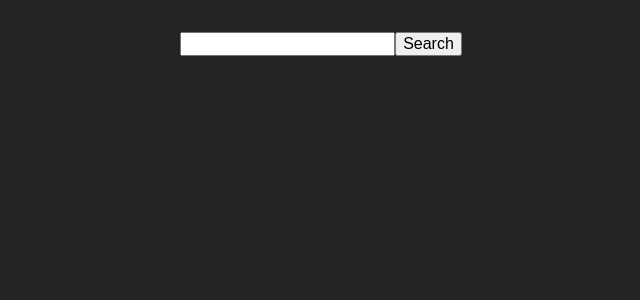
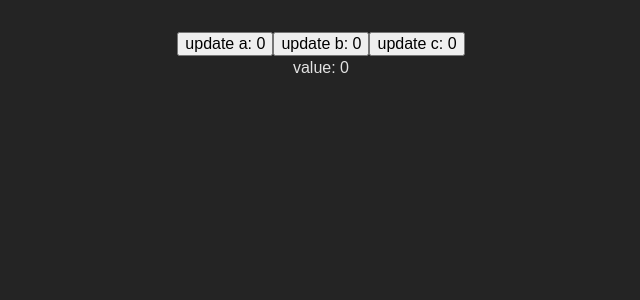
Before and after one commit to IhorDid/goit-react, a React (Vite) app: page / in a window 1280 px wide. Shown: the top 300 px of the page, without its empty margins (319-959 px from the left). Built offline with nearby package versions, Linux system fonts and the light colour scheme.

Commit message:
any useMemo

```diff
--- a/src/App.jsx
+++ b/src/App.jsx
@@ -1,12 +1,12 @@
-import { useState, useEffect, useId } from "react";
+import { useState, useEffect, useId, useMemo } from "react";
 import reactLogo from "./assets/react.svg";
 import viteLogo from "/vite.svg";
 import { Formik, Form, Field } from "formik";
 import axios from "axios";
 
 import "./App.css";
-import Seachbox from "./Seachbox";
-import Articles from "./Articles";
+// import Seachbox from "./Seachbox";
+// import Articles from "./Articles";
 
 // function App() {
 //   const handleClick = (evt) => {
@@ -517,53 +517,100 @@ import Articles from "./Articles";
 //   );
 // };
 
-const App = () => {
-  // const [article, setArticle] = useState([]);
-  // const [loading, setLoading] = useState(false);
-  // const [error, setError] = useState(false);
+// const App = () => {
+//   const [article, setArticle] = useState([]);
+//   const [loading, setLoading] = useState(false);
+//   const [error, setError] = useState(false);
 
-  const [article, setArticle] = useState({
-    items: [],
-    loading: false,
-    error: false,
-  });
-  const searchArticles = async (query) => {
-    try {
-      setArticle({
-        items: [],
-        loading: true,
-        error: false,
-      });
+//   const [article, setArticle] = useState({
+//     items: [],
+//     loading: false,
+//     error: false,
+//   });
+//   const searchArticles = async (query) => {
+//     try {
+//       setArticle({
+//         items: [],
+//         loading: true,
+//         error: false,
+//       });
 // setLoading(true);
 // Треба для того, щоб наш список прибирався з рендеру
 // setArticle([]);
 // Тому що попередне в станы зберігається помилка
 // setError(false)
-      const response = await axios.get(
-        `https://hn.algolia.com/api/v1/search?query=${query}`
-      );
+// const response = await axios.get(
+//   `https://hn.algolia.com/api/v1/search?query=${query}`
+// );
 // записуємо в стан http запит
 // setArticle(response.data.hits);
 
 // Використовуєм функціональний вираз, а не розпилення((
-      setArticle((prevArticles) => ({
-        ...prevArticles,
-        items: response.data.hits,
-      }));
-    } catch (err) {
-      setArticle((prevArticles) => ({ ...prevArticles, error: true }));
-    } finally {
-      setArticle((prevArticles) => ({ ...prevArticles, loading: false }));
-    }
-  };
+//       setArticle((prevArticles) => ({
+//         ...prevArticles,
+//         items: response.data.hits,
+//       }));
+//     } catch (err) {
+//       setArticle((prevArticles) => ({ ...prevArticles, error: true }));
+//     } finally {
+//       setArticle((prevArticles) => ({ ...prevArticles, loading: false }));
+//     }
+//   };
+//   return (
+//     <div>
+//       <Seachbox onSearch={searchArticles} />
+//       {article.loading && <p>Loasing, please wait ...</p>}
+//       {article.error && <p>Ooop, error, please try again</p>}
+//       {article.items.length > 0 && <Articles items={article.items} />}
+//     </div>
+//   );
+// };
+
+// ! useMemo
+
+// const App = () => {
+//   const [planets, setPlanet] = useState(["Earth", "Mars", "Jupiter", "Venus"]);
+//   const [query, setQuery] = useState("");
+//   const [clicks, setClicks] = useState(0);
+
+//   const handleClicks = () => {
+//     console.log("handleclick");
+//     setClicks(clicks + 1);
+//   };
+
+//   const filteredPlanets = planets.filter((planet) => planet.includes(query));
+//   return (
+//     <>
+//       <button onClick={handleClicks}>Number of clicks: {clicks}</button>
+//       <ul>
+//         {filteredPlanets.map((planet) => (
+//           <li key={planet}>{planet}</li>
+//         ))}
+//       </ul>
+//     </>
+//   );
+// };
+
+const App = () => {
+  const [a, setA] = useState(0);
+  const [b, setB] = useState(0);
+  const [c, setC] = useState(0);
+
+  // console.log("Calculating memValue");
+  // const value = a + b;
+
+  const memValue = useMemo(() => {
+    console.log("Calculating memValue");
+    return a + b;
+  }, [a, b]);
+
   return (
-    <div>
-      <Seachbox onSearch={searchArticles} />
-      {article.loading && <p>Loasing, please wait ...</p>}
-      {article.error && <p>Ooop, error, please try again</p>}
-      {article.items.length > 0 && <Articles items={article.items} />}
-    </div>
+    <>
+      <button onClick={() => setA((prev) => prev + 1)}>update a: {a}</button>
+      <button onClick={() => setB((prev) => prev + 1)}>update b: {b}</button>
+      <button onClick={() => setC((prev) => prev + 1)}>update c: {c}</button>
+      <p>value: {memValue}</p>
+    </>
   );
 };
-
 export default App;
--- a/src/Seachbox.jsx
+++ b/src/Seachbox.jsx
@@ -1,16 +1,16 @@
-const Seachbox = ({ onSearch }) => {
-  const handleSubmit = (evt) => {
-    evt.preventDefault();
+// const Seachbox = ({ onSearch }) => {
+//   const handleSubmit = (evt) => {
+//     evt.preventDefault();
 
-    onSearch(evt.target.elements.query.value);
-    evt.target.reset();
-  };
-  return (
-    <form onSubmit={handleSubmit}>
-      <input type="text" name="query" />
-      <button type="submit">Search</button>
-    </form>
-  );
-};
+//     onSearch(evt.target.elements.query.value);
+//     evt.target.reset();
+//   };
+//   return (
+//     <form onSubmit={handleSubmit}>
+//       <input type="text" name="query" />
+//       <button type="submit">Search</button>
+//     </form>
+//   );
+// };
 
-export default Seachbox;
+// export default Seachbox;
```
Lines whose indentation alone changed are shown as unchanged.
